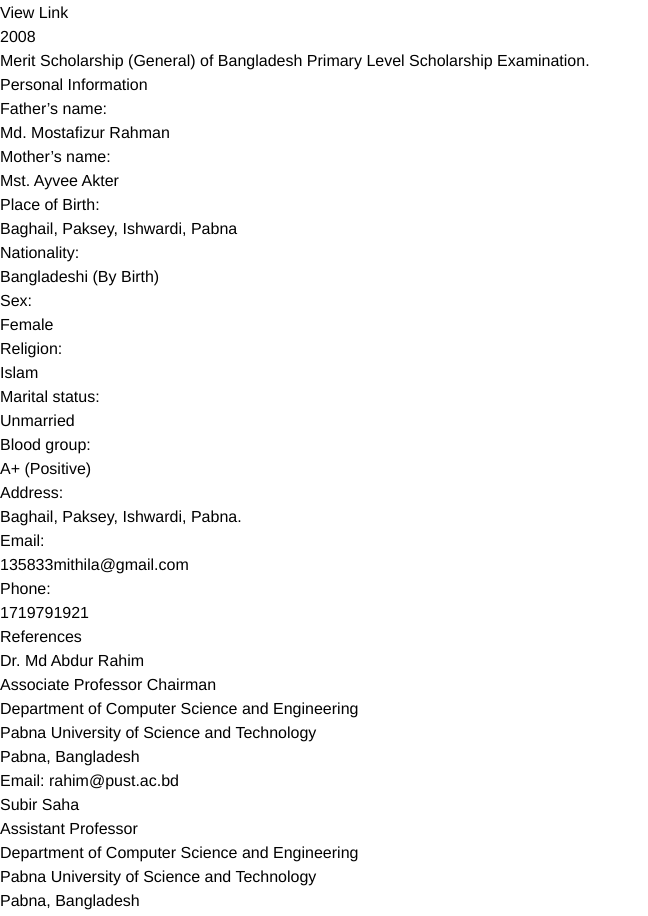
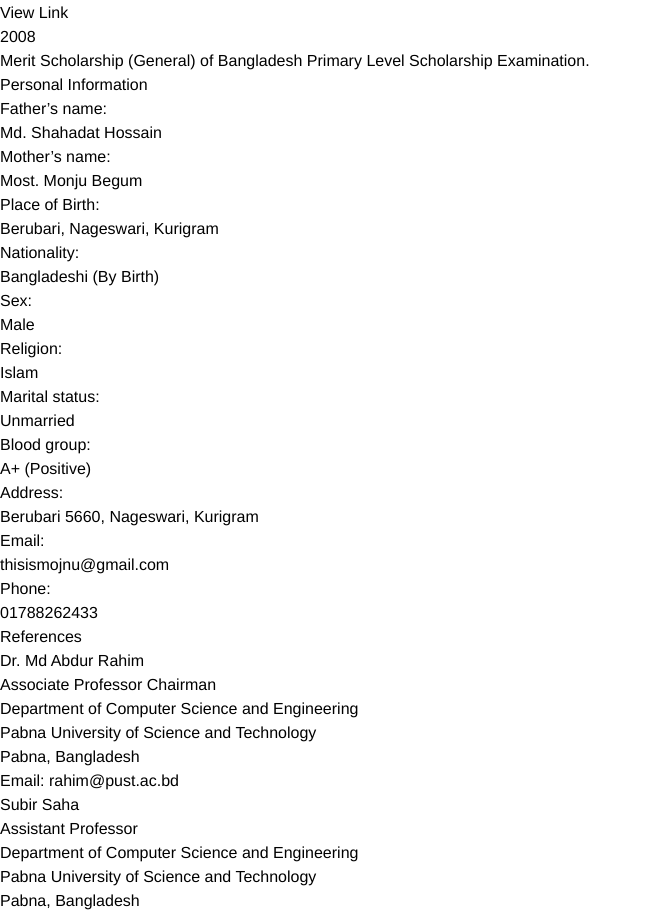
Before and after one commit to codebymojnu/mojnu-portfolio, a React (Vite) app: page / in a window 1280 px wide. Shown: the part 3287-4203 px from the top of the page, without its empty margins (0-648 px from the left). Built offline with nearby package versions, Linux system fonts and the light colour scheme; a web font is replaced by a local one.

Commit message:
update personal information

```diff
--- a/src/App.jsx
+++ b/src/App.jsx
@@ -13,7 +13,7 @@
     >
       <Router>
         <Navbar />
-        <div className="container mx-auto p-4 w-full md:max-w-4xl  m-2 mt-0 md:p-8 shadow-xs">
+        <div className="container mx-auto p-4 w-full md:max-w-4xl  m-2 mt-0 md:p-8">
           <Routes>
             <Route path="/" element={<Home />} />
           </Routes>
--- a/src/components/HomePage/PersonalInformation.jsx
+++ b/src/components/HomePage/PersonalInformation.jsx
@@ -1,19 +1,19 @@
 export default function PersonalInformationSection() {
   const personalInformation = [
-    { label: "Father’s name", value: "Md. Mostafizur Rahman" },
-    { label: "Mother’s name", value: "Mst. Ayvee Akter" },
-    { label: "Place of Birth", value: "Baghail, Paksey, Ishwardi, Pabna" },
+    { label: "Father’s name", value: "Md. Shahadat Hossain" },
+    { label: "Mother’s name", value: "Most. Monju Begum" },
+    { label: "Place of Birth", value: "Berubari, Nageswari, Kurigram" },
     { label: "Nationality", value: "Bangladeshi (By Birth)" },
-    { label: "Sex", value: "Female" },
+    { label: "Sex", value: "Male" },
     { label: "Religion", value: "Islam" },
     { label: "Marital status", value: "Unmarried" },
     { label: "Blood group", value: "A+ (Positive)" },
     {
       label: "Address",
-      value: "Baghail, Paksey, Ishwardi, Pabna.",
+      value: "Berubari 5660, Nageswari, Kurigram",
     },
-    { label: "Email", value: "135833mithila@gmail.com" },
-    { label: "Phone", value: "1719791921" }, // Add your phone number here
+    { label: "Email", value: "thisismojnu@gmail.com" },
+    { label: "Phone", value: "01788262433" }, // Add your phone number here
   ];
 
   return (
```
